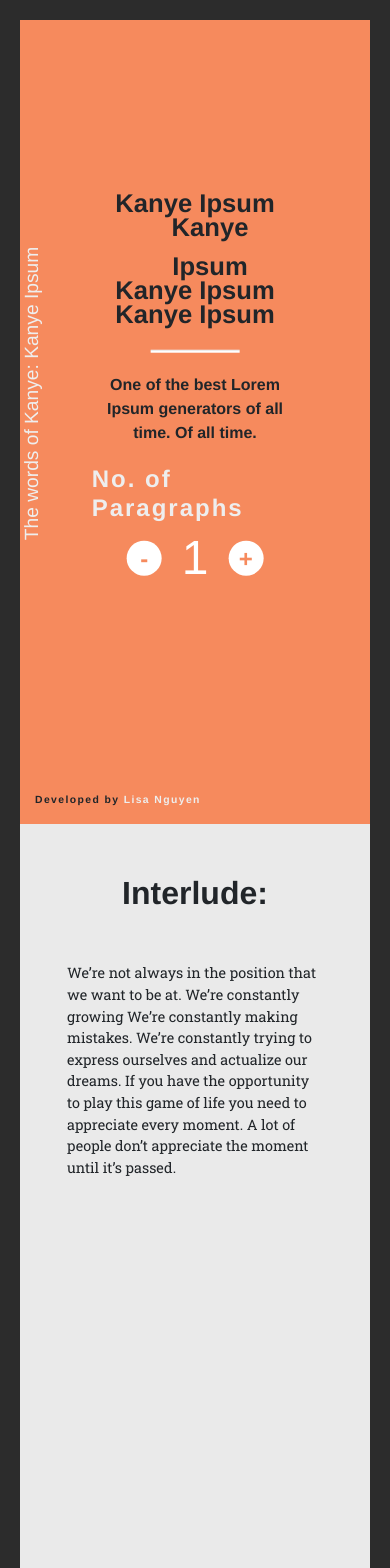
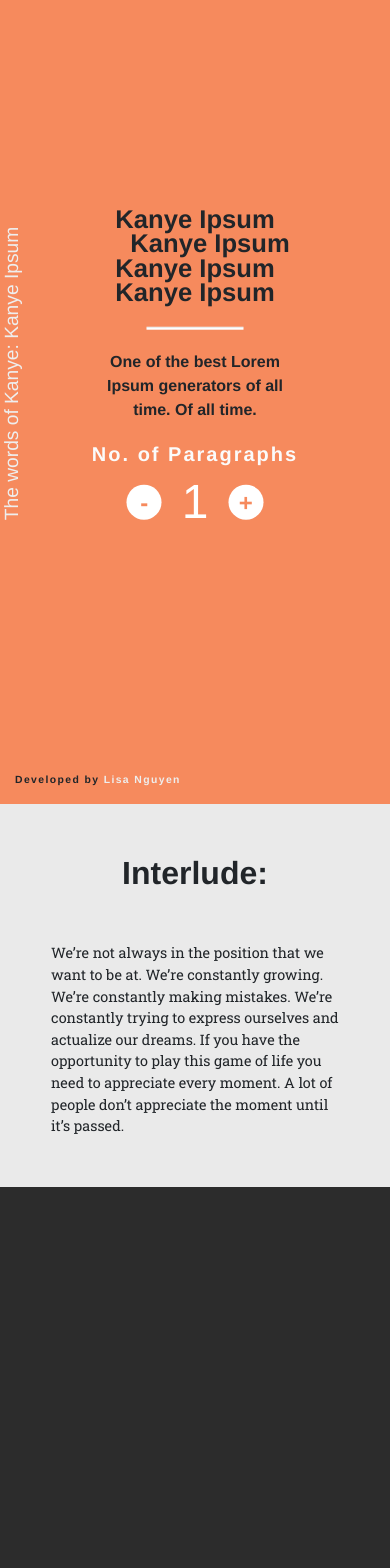
Before and after one commit to LisaNguyen/Kanye-Ipsum, a React (Create React App) app: page / in a window 390 px wide. Shown: the top 1568 px of the page. After the commit the page ends 1187 px from the top, so only its background shows below. Built offline with nearby package versions, Linux system fonts and the light colour scheme.

Commit message:
deploy kanye ipsum

```diff
--- a/src/App.css
+++ b/src/App.css
@@ -5,3 +5,9 @@
 .Kanye-ipsum__container {
   margin: 20px;
 }
+
+@media screen and (max-width: 500px) {
+  .Kanye-ipsum__container {
+    margin: 0;
+  }
+}
--- a/src/components/Footer/Footer.css
+++ b/src/components/Footer/Footer.css
@@ -1,6 +1,10 @@
 .Footer__container {
   position: absolute;
   bottom: 0;
+}
+
+.Form__container--heading {
+  font-size: 1.25em;
 }
 
 .Footer__credits {
--- a/src/components/Form/Form.css
+++ b/src/components/Form/Form.css
@@ -8,7 +8,7 @@
   font-size: 1.5em;
   font-weight: 600;
   margin: 0 auto;
-  color: #eee;
+  color: #FBFBFB;
   letter-spacing: 2px;
 }
 
--- a/src/components/GeneratedText/GeneratedText.css
+++ b/src/components/GeneratedText/GeneratedText.css
@@ -26,6 +26,15 @@
   margin: 30px auto;
 }
 
+@media screen and (max-width: 991px) {
+  .GeneratedText__container {
+    background-color: #EAEAEA;
+    height: 100%;
+    padding-bottom: 20px;
+    overflow-y: hidden;
+  }
+}
+
 @keyframes slideInRight {
   0% {
     opacity: 0;
--- a/src/components/GeneratedText/index.js
+++ b/src/components/GeneratedText/index.js
@@ -20,7 +20,7 @@
     `I always felt like I could do anything. That’s the main thing people are controlled by!
     Thoughts- their perception of themselves! They're slowed down by their perception of themselves.
     If you're taught you can’t do anything, you won’t do anything. I was taught I could do everything.`,
-    `We’re not always in the position that we want to be at. We’re constantly growing We’re
+    `We’re not always in the position that we want to be at. We’re constantly growing. We’re
     constantly making mistakes. We’re constantly trying to express ourselves and actualize our dreams.
     If you have the opportunity to play this game of life you need to appreciate every moment. A lot
     of people don’t appreciate the moment until it’s passed.`,
@@ -35,7 +35,7 @@
      Because I’m here to follow my dreams and inspire other people to follow their dreams, too.`,
      `If everything I did failed - which it doesn't, it actually succeeds - just the fact that I'm willing to fail
      is an inspiration. People are so scared to lose that they don't even try. Like, one thing people can't say is
-     that I'm not trying, and not I'm not trying my hardest, and I'm not trying to do the best way I know how.`
+     that I'm not trying, and I'm not trying my hardest, and I'm not trying to do the best way I know how.`
    ];
 
     this.state = { paragraphs: kanyeParagraphs };
```
